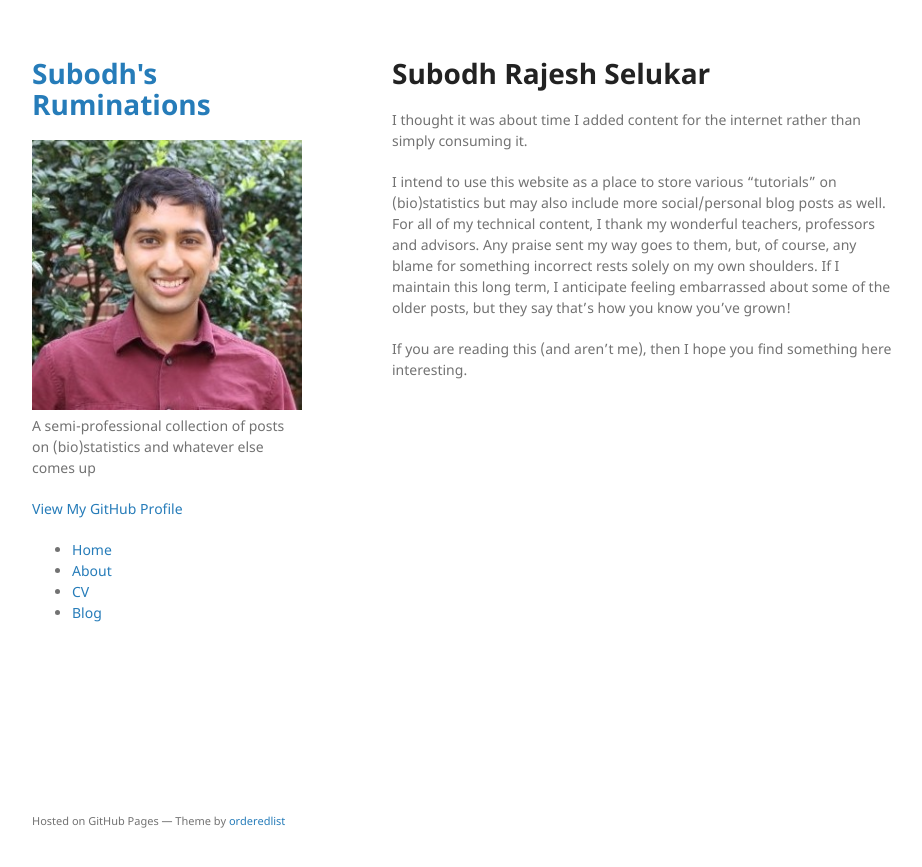
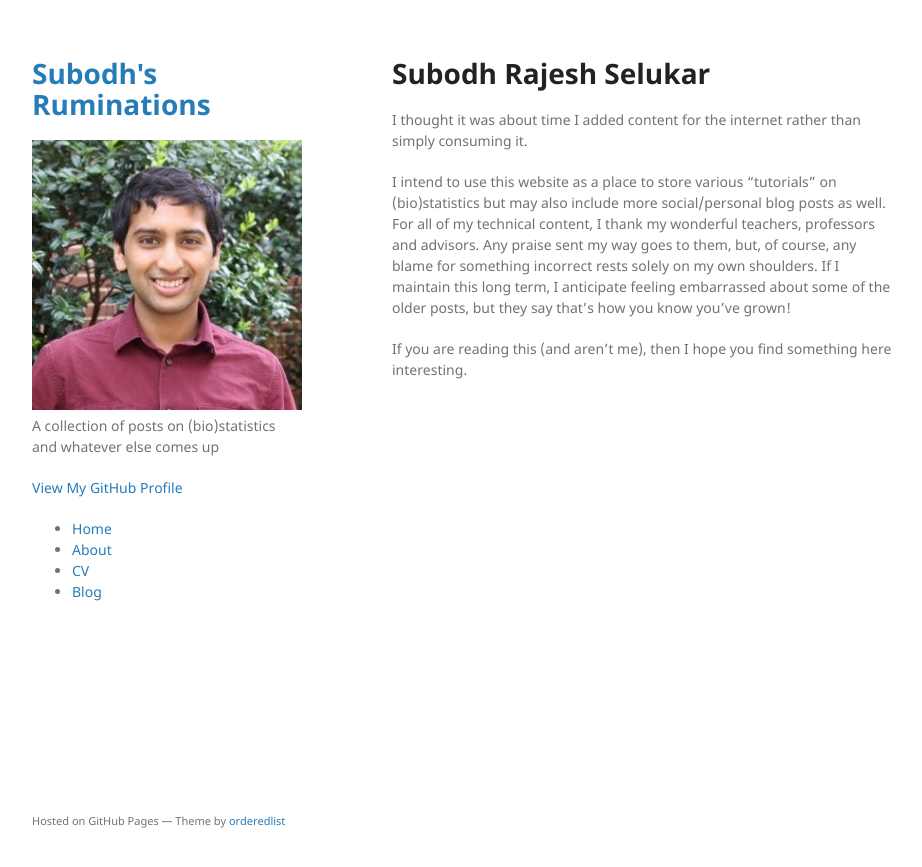
Before and after one commit to srselukar/srselukar.github.io, a Jekyll site: the page built from index.md, in a window 1280 px wide. Shown: the top 867 px of the page, without its empty margins (178-1100 px from the left). Built offline with Jekyll 4.4.1, drawn with Linux system fonts in a browser that asks for light colours; our own code applies the rules of GitHub Pages for plain Markdown files.

Commit message:
Update _config.yml

```diff
--- a/_config.yml
+++ b/_config.yml
@@ -1,6 +1,6 @@
 title: Subodh's Ruminations
 logo: /assets/logo.jpg
-description: A semi-professional collection of posts on (bio)statistics and whatever else comes up
+description: A collection of posts on (bio)statistics and whatever else comes up
 show_downloads: false
 google_analytics:
 theme: jekyll-theme-minimal
```
